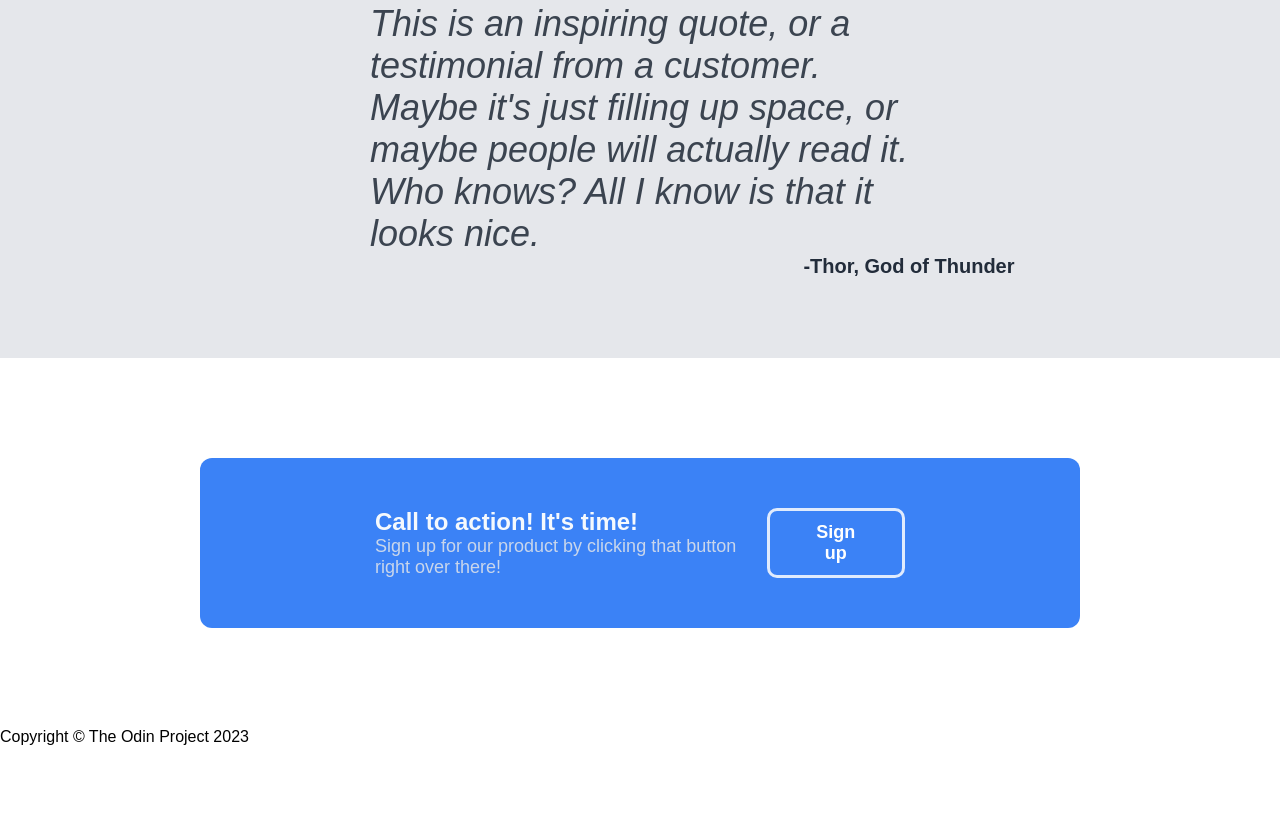
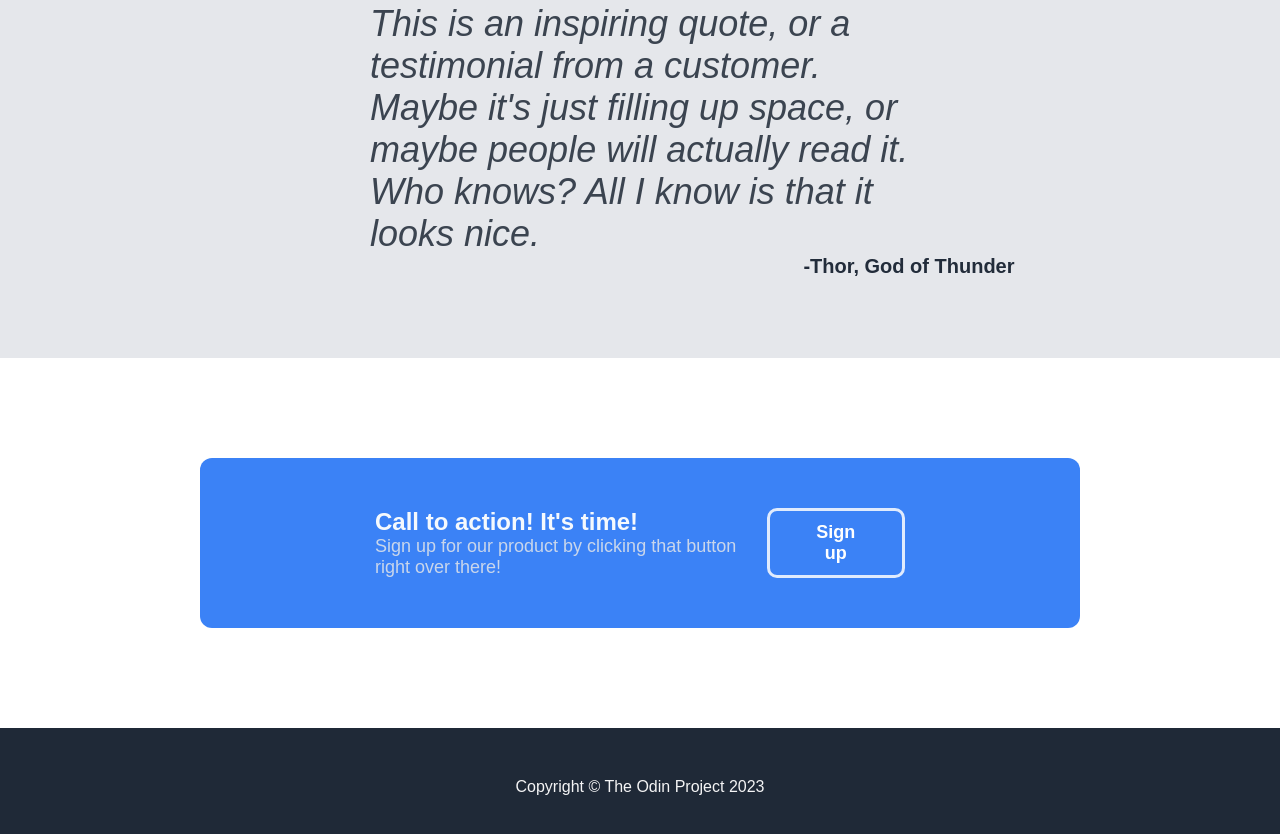
Before and after one commit to g-whittington/odin-landing-page, a plain HTML site: page index.html in a window 1280 px wide. Shown: the part 968-1802 px from the top of the page. Before the commit the page ends 1714 px from the top, so only its background shows below. Drawn offline with Linux system fonts and the light colour scheme.

Commit message:
Added style to footer

```diff
--- a/style.css
+++ b/style.css
@@ -175,3 +175,12 @@ body {
     border-radius: 10px;
     padding: 0% 40px;
 }
+
+.footer {
+    display: flex;
+    justify-content: center;
+    align-items: center;
+    padding: 50px 0;
+    color: #f4f4f5;
+    background-color: #1f2937;
+}
```
